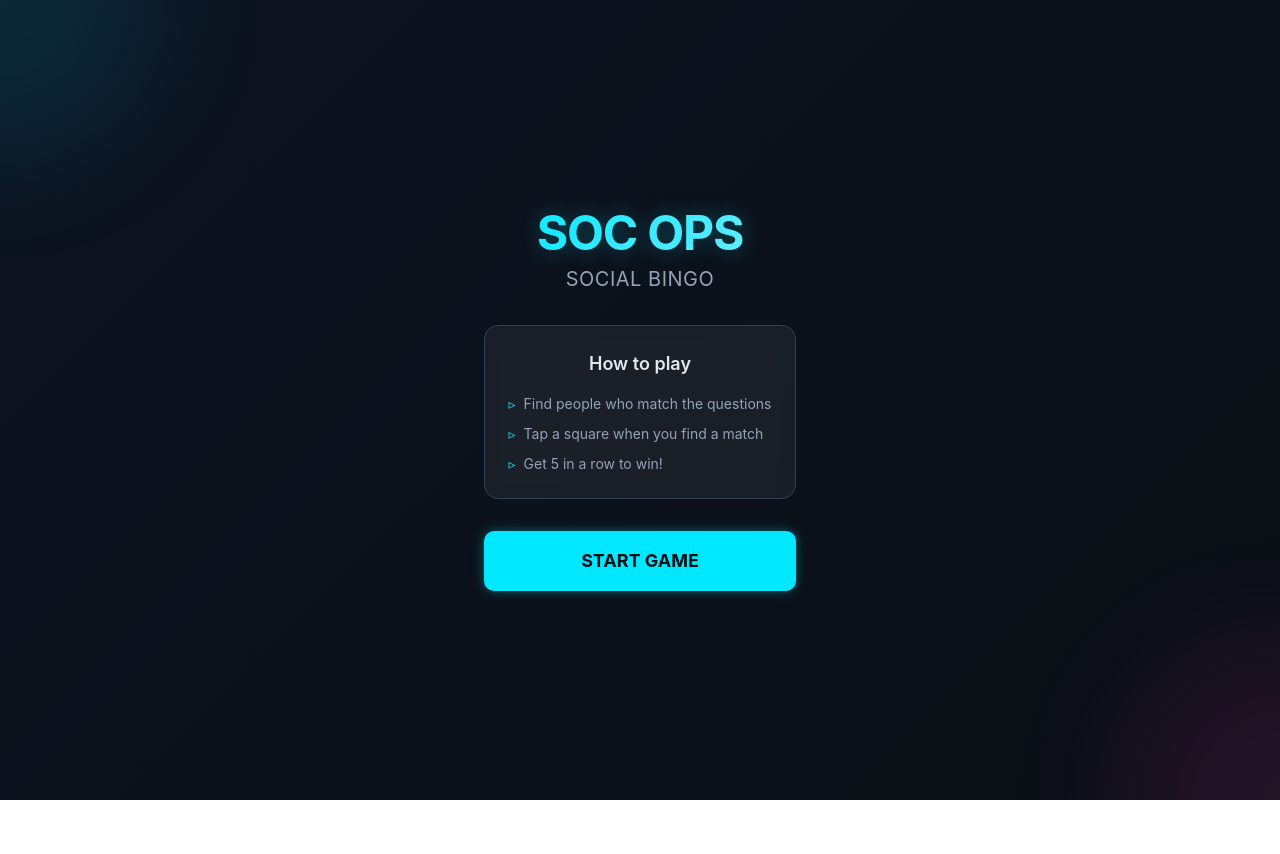
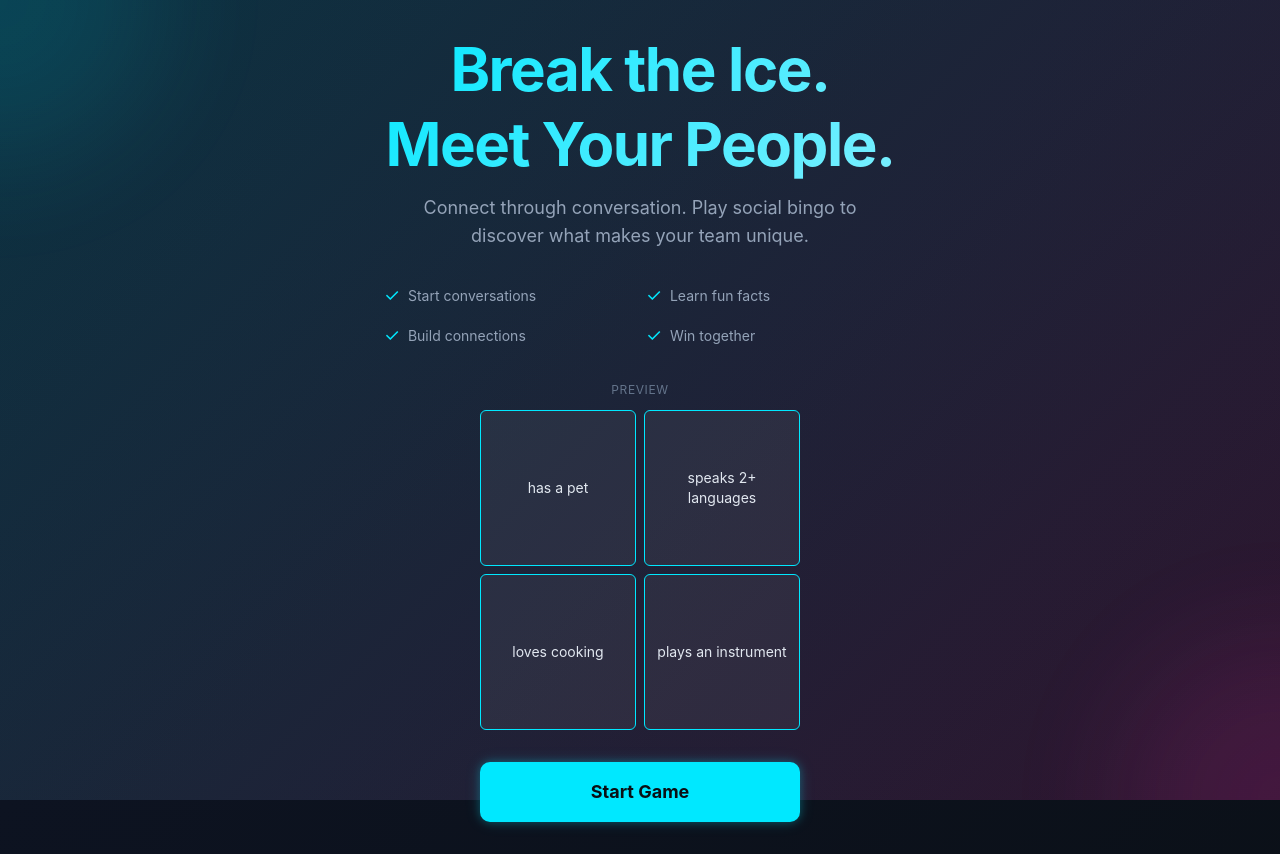
Before and after one commit to MohdBam/copilot-agent-lab-soc-ops, a React (Vite) app: page / in a window 1280 px wide. Before the commit the page ends 800 px from the top, so only its background shows below. Built offline with nearby package versions, Linux system fonts and the light colour scheme.

Commit message:
Redesign StartScreen as full-viewport hero landing page
Co-authored-by: MohdBam <26600104+MohdBam@users.noreply.github.com>

```diff
--- a/src/components/StartScreen.tsx
+++ b/src/components/StartScreen.tsx
@@ -2,60 +2,98 @@ interface StartScreenProps {
   onStart: () => void;
 }
 
+const PREVIEW_QUESTIONS = [
+  "has a pet",
+  "speaks 2+ languages",
+  "loves cooking",
+  "plays an instrument"
+];
+
 export function StartScreen({ onStart }: StartScreenProps) {
   return (
-    <div className="flex flex-col items-center justify-center min-h-full p-6 relative">
+    <div className="flex flex-col items-center justify-center min-h-full px-4 py-6 sm:px-6 sm:py-8 relative overflow-hidden">
+      {/* Hero background gradient with scanlines */}
+      <div className="fixed inset-0 pointer-events-none overflow-hidden">
+        <div
+          className="absolute inset-0 scanlines"
+          style={{
+            background: 'linear-gradient(135deg, rgba(0, 232, 255, 0.15) 0%, rgba(255, 58, 200, 0.15) 100%)'
+          }}
+        ></div>
+      </div>
+
       {/* Ambient edge glows */}
       <div className="fixed inset-0 pointer-events-none overflow-hidden">
         <div className="absolute -top-40 -left-40 w-80 h-80 rounded-full opacity-10 blur-3xl bg-[#00E8FF]"></div>
         <div className="absolute -bottom-40 -right-40 w-80 h-80 rounded-full opacity-10 blur-3xl bg-[#FF3AC8]"></div>
       </div>
 
-      <div className="text-center max-w-sm relative z-10">
-        {/* Title with cyan gradient accent */}
-        <div className="mb-8">
-          <h1 className="text-5xl font-bold tracking-tight mb-2" style={{
+      <div className="text-center max-w-xl relative z-10 w-full">
+        {/* Hero headline */}
+        <div className="mb-6 sm:mb-8 fade-in-up">
+          <h1 className="text-4xl sm:text-5xl md:text-6xl font-bold tracking-tight mb-3 leading-tight" style={{
             background: 'linear-gradient(135deg, #00E8FF 0%, #7FEFFF 100%)',
             WebkitBackgroundClip: 'text',
             WebkitTextFillColor: 'transparent',
-            backgroundClip: 'text',
-            textShadow: '0 0 20px rgba(0, 232, 255, 0.3)'
+            backgroundClip: 'text'
           }}>
-            SOC OPS
+            Break the Ice.<br />Meet Your People.
           </h1>
-          <p className="text-xl text-[#94A3B8] tracking-wide uppercase text-sm">Social Bingo</p>
+          <p className="text-base sm:text-lg text-[#94A3B8] max-w-md mx-auto">
+            Connect through conversation. Play social bingo to discover what makes your team unique.
+          </p>
         </div>
 
-        {/* Glass card with scanlines */}
-        <div className="glass-surface scanlines rounded-[var(--radius-lg)] p-6 border border-[#334155] mb-8">
-          <h2 className="font-semibold text-[#E2E8F0] mb-4 text-lg">How to play</h2>
-          <ul className="text-left text-[#94A3B8] text-sm space-y-2.5">
-            <li className="flex items-start">
-              <span className="text-accent mr-2 flex-shrink-0">▹</span>
-              <span>Find people who match the questions</span>
-            </li>
-            <li className="flex items-start">
-              <span className="text-accent mr-2 flex-shrink-0">▹</span>
-              <span>Tap a square when you find a match</span>
-            </li>
-            <li className="flex items-start">
-              <span className="text-accent mr-2 flex-shrink-0">▹</span>
-              <span>Get 5 in a row to win!</span>
-            </li>
-          </ul>
+        {/* Feature bullets */}
+        <div className="mb-6 sm:mb-8 fade-in-up fade-in-delay-1">
+          <div className="grid grid-cols-1 sm:grid-cols-2 gap-3 max-w-lg mx-auto">
+            <div className="flex items-center justify-center sm:justify-start gap-2 text-sm text-[#94A3B8]">
+              <span className="text-accent text-lg">✓</span>
+              <span>Start conversations</span>
+            </div>
+            <div className="flex items-center justify-center sm:justify-start gap-2 text-sm text-[#94A3B8]">
+              <span className="text-accent text-lg">✓</span>
+              <span>Learn fun facts</span>
+            </div>
+            <div className="flex items-center justify-center sm:justify-start gap-2 text-sm text-[#94A3B8]">
+              <span className="text-accent text-lg">✓</span>
+              <span>Build connections</span>
+            </div>
+            <div className="flex items-center justify-center sm:justify-start gap-2 text-sm text-[#94A3B8]">
+              <span className="text-accent text-lg">✓</span>
+              <span>Win together</span>
+            </div>
+          </div>
         </div>
 
-        {/* CTA with cyan glow */}
+        {/* 2x2 Preview Grid */}
+        <div className="mb-6 sm:mb-8 fade-in-up fade-in-delay-2">
+          <p className="text-xs uppercase tracking-wider text-[#64748B] mb-3">Preview</p>
+          <div className="grid grid-cols-2 gap-2 max-w-xs mx-auto">
+            {PREVIEW_QUESTIONS.map((question, index) => (
+              <div
+                key={index}
+                className="glass-surface aspect-square rounded-[var(--radius-sm)] border border-accent flex items-center justify-center p-3 text-xs sm:text-sm text-center text-[#E2E8F0] cursor-default select-none"
+              >
+                {question}
+              </div>
+            ))}
+          </div>
+        </div>
+
+        {/* CTA Button */}
+        <div className="fade-in-up fade-in-delay-3">
           <button
             onClick={onStart}
-          className="w-full bg-accent text-[#0A0F14] font-bold py-4 px-8 rounded-[var(--radius-md)] text-lg transition-all glow-accent hover:glow-accent-strong active:scale-[0.98]"
+            className="w-full max-w-xs mx-auto block bg-accent text-[#0A0F14] font-bold py-4 px-8 rounded-[var(--radius-md)] text-lg transition-all glow-accent hover:glow-accent-strong hover:scale-[1.02] active:scale-[0.98]"
             style={{
               transitionDuration: 'var(--dur-mid)',
               transitionTimingFunction: 'var(--ease-spring)'
             }}
           >
-          START GAME
+            Start Game
           </button>
+        </div>
       </div>
     </div>
   );
--- a/src/index.css
+++ b/src/index.css
@@ -113,6 +113,39 @@ body {
   -webkit-backdrop-filter: blur(8px);
 }
 
+/* Animations */
+@keyframes fade-in-up {
+  from {
+    opacity: 0;
+    transform: translateY(20px);
+  }
+  to {
+    opacity: 1;
+    transform: translateY(0);
+  }
+}
+
+.fade-in-up {
+  animation: fade-in-up 0.6s var(--ease-standard) forwards;
+  opacity: 0;
+}
+
+.fade-in-delay-1 {
+  animation-delay: 0.1s;
+}
+
+.fade-in-delay-2 {
+  animation-delay: 0.2s;
+}
+
+.fade-in-delay-3 {
+  animation-delay: 0.3s;
+}
+
+.fade-in-delay-4 {
+  animation-delay: 0.4s;
+}
+
 @media (prefers-reduced-motion: reduce) {
   .glow-accent,
   .glow-accent-strong,
@@ -122,6 +155,12 @@ body {
   .glow-bingo-strong {
     box-shadow: none;
   }
+
+  .fade-in-up {
+    animation: none;
+    opacity: 1;
+    transform: none;
+  }
 }
 
 /* Focus Visible */
```
Lines whose indentation alone changed are shown as unchanged.
